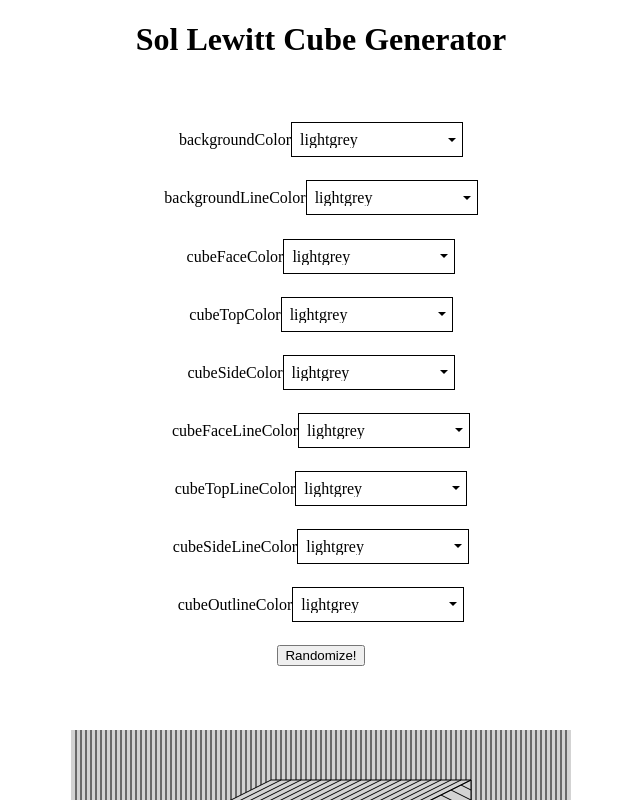
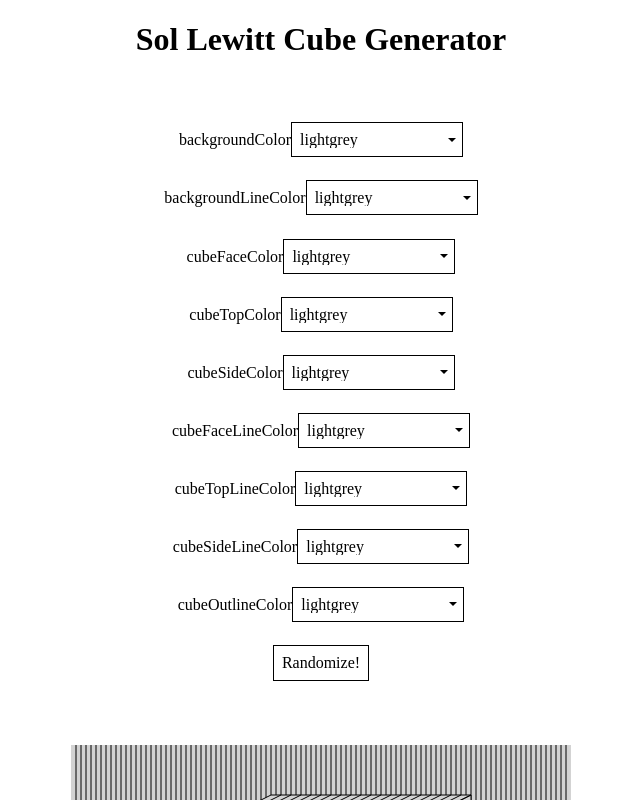
Before and after one commit to janephilipps/sol-lewitt-cube-generator, a React (Create React App) app: page / in a window 1280 px wide. Shown: the top 800 px of the page, without its empty margins (319-959 px from the left). Built offline with nearby package versions, Linux system fonts and the light colour scheme.

Commit message:
Add button styles

```diff
--- a/src/App.css
+++ b/src/App.css
@@ -11,6 +11,15 @@
 .colorPicker {
   display: block;
   margin: 2%;
+}
+
+button {
+  font-size: 16px;
+  font-family: Futura;
+  border: 1px solid black;
+  background-color: white;
+  padding: .5em;
+  cursor: pointer;
 }
 
 select:not([multiple]) {
```
